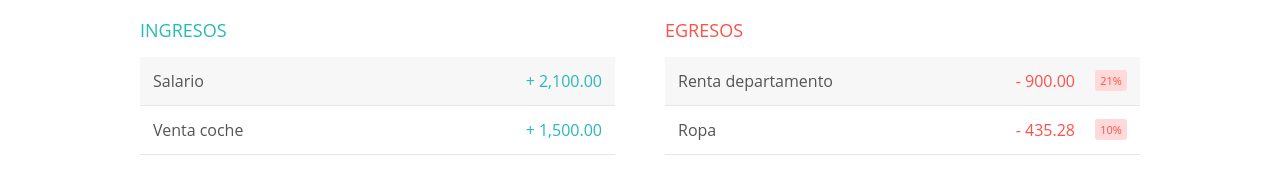
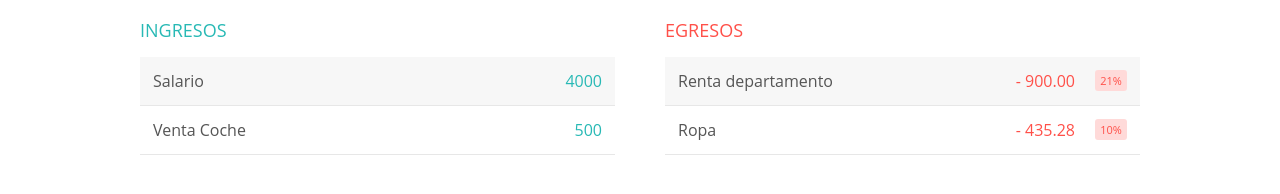
Before and after one commit to Eyder-Santiago/presupuesto_angular, an Angular app: page / in a window 1280 px wide. Shown: the part 436-630 px from the top of the page. Built offline with nearby package versions, Linux system fonts and the light colour scheme.

Commit message:
componente ingresos -55

```diff
--- a/src/app/ingreso/ingreso.component.html
+++ b/src/app/ingreso/ingreso.component.html
@@ -2,26 +2,17 @@
         <h2 class="ingreso_titulo">Ingresos</h2>
 
 
-            <div class="elemento limpiarEstilos">
-                <div class="elemento_descripcion">Salario</div>
+            <div *ngFor="let ingreso of ingresos" class="elemento limpiarEstilos">
+                <div class="elemento_descripcion">{{ingreso.descripcion}}</div>
                 <div class="right limpiarEstilos">
-                    <div class="elemento_valor">+ 2,100.00</div>
+                    <div class="elemento_valor">{{ingreso.valor}}</div>
                     <div class="elemento_eliminar">
                         <button class="elemento_eliminar--btn">
-                            <i class="ion-ios-close-outline"></i>
+                            <i class="ion-ios-close-outline"(click)="eliminarRegistro(ingreso)"></i><!--onclick para eliminar elemneto-->
                         </button>
                     </div>
                 </div>
             </div>
-
-            <div class="elemento limpiarEstilos">
-                <div class="elemento_descripcion">Venta coche</div>
-                <div class="right limpiarEstilos">
-                    <div class="elemento_valor">+ 1,500.00</div>
-                    <div class="elemento_eliminar">
-                        <button class="elemento_eliminar--btn"><i class="ion-ios-close-outline"></i></button>
-                    </div>
-                </div>
-            </div>
+              <!--Se elimina una parte de la plantilla y se utiliza ngFor-->
 
     </div>
--- a/src/app/ingreso/ingreso.component.ts
+++ b/src/app/ingreso/ingreso.component.ts
@@ -1,4 +1,6 @@
 import { Component, OnInit } from '@angular/core';
+import { Ingreso } from './ingreso.model';
+import { IngresoServicio } from './ingreso.servicio';
 
 @Component({
   selector: 'app-ingreso',
@@ -6,10 +8,18 @@
   styleUrls: ['./ingreso.component.css']
 })
 export class IngresoComponent implements OnInit {
+  //necesitamos acceder al arreglo de cada uno de los elementos del arreglo de ingresos
+  ingresos:Ingreso[]=[];
 
-  constructor() { }
+  //inyectamos una instacia
+  constructor(private ingresoServicio:IngresoServicio) { }
 
   ngOnInit(): void {
+    this.ingresos = this.ingresoServicio.ingresos;
+  }
+
+  eliminarRegistro(ingreso:Ingreso){
+    this.ingresoServicio.eliminar(ingreso); //eliminar pasandole la referencia del ingreso que se haya seleccionado para eliminar
   }
 
 }
--- a/src/app/ingreso/ingreso.servicio.ts
+++ b/src/app/ingreso/ingreso.servicio.ts
@@ -7,4 +7,8 @@
     new Ingreso("Salario", 4000),
     new Ingreso("Venta Coche", 500)
     ];
+    eliminar(ingreso:Ingreso){
+        const indice: number = this.ingresos.indexOf(ingreso);
+        this.ingresos.splice(indice,1); //splice elimina el elemento que estamos proporcionando
+    }
 }
```
